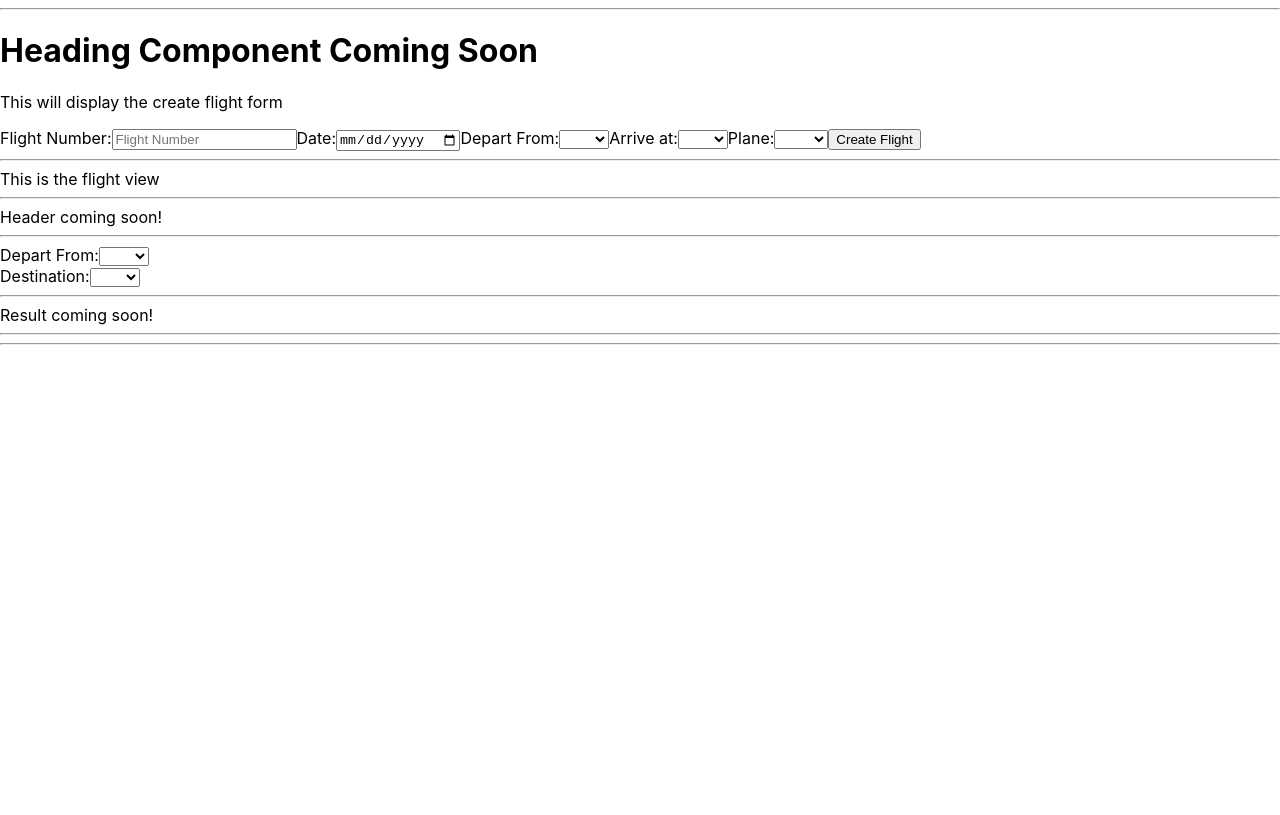
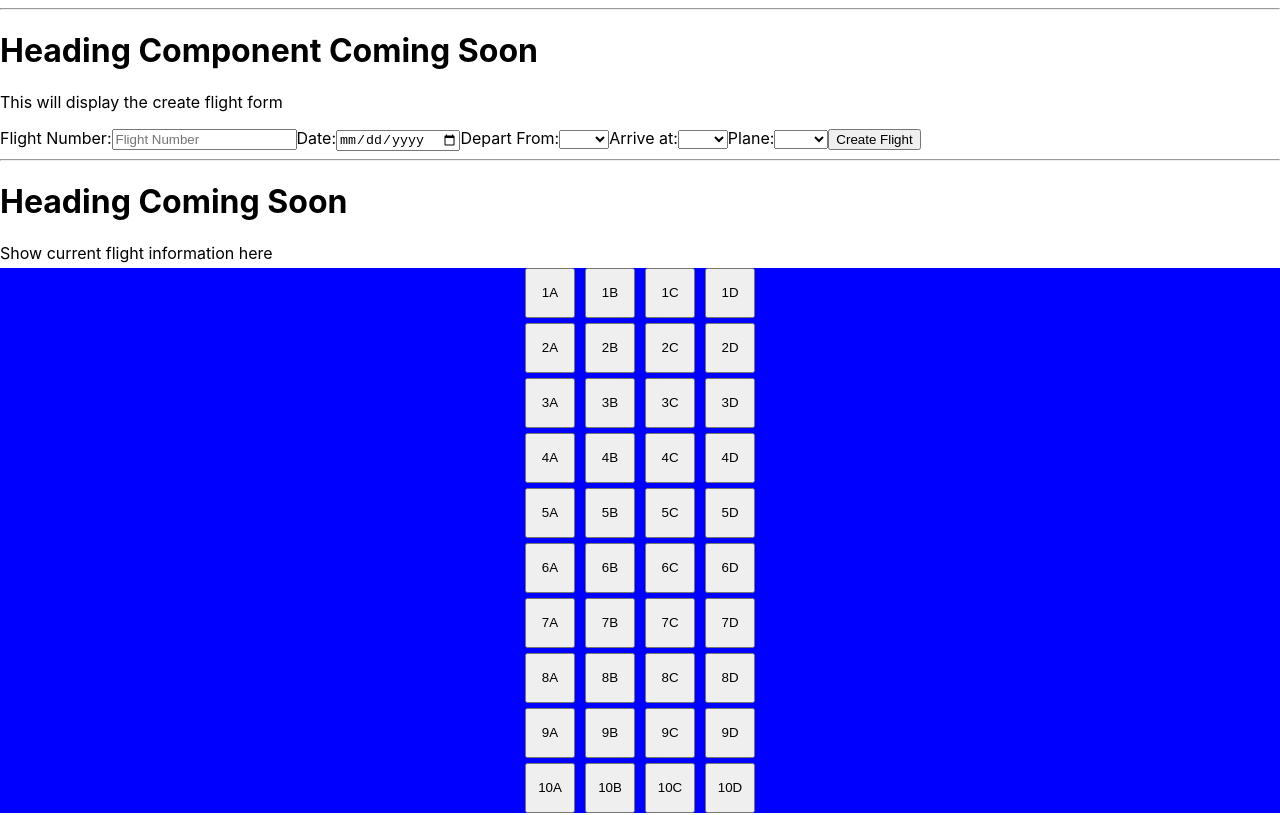
Before and after one commit to Anico94/burning-airlines-frontend, a React (Create React App) app: page / in a window 1280 px wide. Shown: the top 815 px of the page. Built offline with nearby package versions, Linux system fonts and the light colour scheme.

Commit message:
Added Seating Component

```diff
--- a/src/App.css
+++ b/src/App.css
@@ -40,3 +40,29 @@
 .App .create-flight{
   background-color: blue;
 }
+
+.plane-carpet{
+  background-color: blue;
+}
+
+.row-buttons{
+  display: flex;
+  justify-content: center;
+  margin: 5px 0;
+}
+
+.seat-buttons{
+  width: 50px;
+  height: 50px;
+  margin-left: 5px;
+  margin-right: 5px;
+}
+
+.seat-taken{
+  width: 50px;
+  height: 50px;
+  margin-left: 5px;
+  margin-right: 5px;
+  pointer-events: none;
+  background-color: red;
+}
--- /dev/null
+++ b/src/components/CurrentFlight.jsx
@@ -0,0 +1,10 @@
+import React from 'react'
+
+const CurrentFlight = (props) => {
+
+    return (
+        <div>Show current flight information here</div>
+    )
+}
+
+export default CurrentFlight
--- a/src/components/Flight.jsx
+++ b/src/components/Flight.jsx
@@ -1,10 +1,16 @@
-import React from 'react'
+import React, { useState } from 'react'
+import CurrentFlight from './CurrentFlight'
+import SeatingPlan from './SeatingPlan'
 
 const Flight = function() {
 
+    const [seat, setSeat] = useState('')
+
     return(
         <div>
-            This is the flight view
+            <h1>Heading Coming Soon</h1>
+            <CurrentFlight />
+            <SeatingPlan/>
         </div>
     )
 }
--- /dev/null
+++ b/src/components/SeatingPlan.jsx
@@ -0,0 +1,67 @@
+import React from 'react'
+
+const ROW = 10;
+const COLUMN = 4;
+
+
+const SeatingPlan = () => {
+
+    const generateSeats = (numberOfRows,numberOfColumns) => {
+        let columns = createLetters(numberOfColumns);
+        let rows = createNumbers(numberOfRows);
+
+        let seatOptions = []
+
+        for (let number = 0; number < rows.length; number++) {
+            const seatN = rows[number];
+            const rowList = []
+            for (let letter = 0; letter < columns.length; letter++) {
+                const seatL = columns[letter];
+                rowList.push({seatNumber:seatN+seatL,code:`${number+1}${letter+1}`,reserved: false})
+            }
+            seatOptions.push(rowList);
+        }
+        return seatOptions
+    }
+
+    const createLetters = (number) => {
+        const alpha = Array.from(Array(number)).map((e, i) => i + 65);
+        const alphabet = alpha.map((x) => String.fromCharCode(x));
+        return alphabet
+    }
+
+    const createNumbers = (number) => {
+        const numbers = Array.from({length: number}, (_, i) => i + 1)
+        return numbers
+    }
+
+    const planeSeats = generateSeats(ROW,COLUMN)
+
+    const seatTaken = (bool) =>{
+        if(bool) return 'seat-taken'
+        else return 'seat-buttons'
+    }
+
+    const _handleBooking = (e) => {
+        console.log(e.target.value)
+    }
+
+    return (
+
+        <div className='plane-carpet'>
+            {planeSeats.map((row) => {
+                        return(
+                            <div className='row-buttons'>
+                                {row.map((seat) => {
+                                    return(
+                                        <button value={seat.code} onClick={_handleBooking} className={seatTaken(seat.reserved)}>{seat.seatNumber}</button>
+                                        )
+                                })}
+                            </div>
+                        )
+                    })}
+        </div>
+    )
+}
+
+export default SeatingPlan
```
